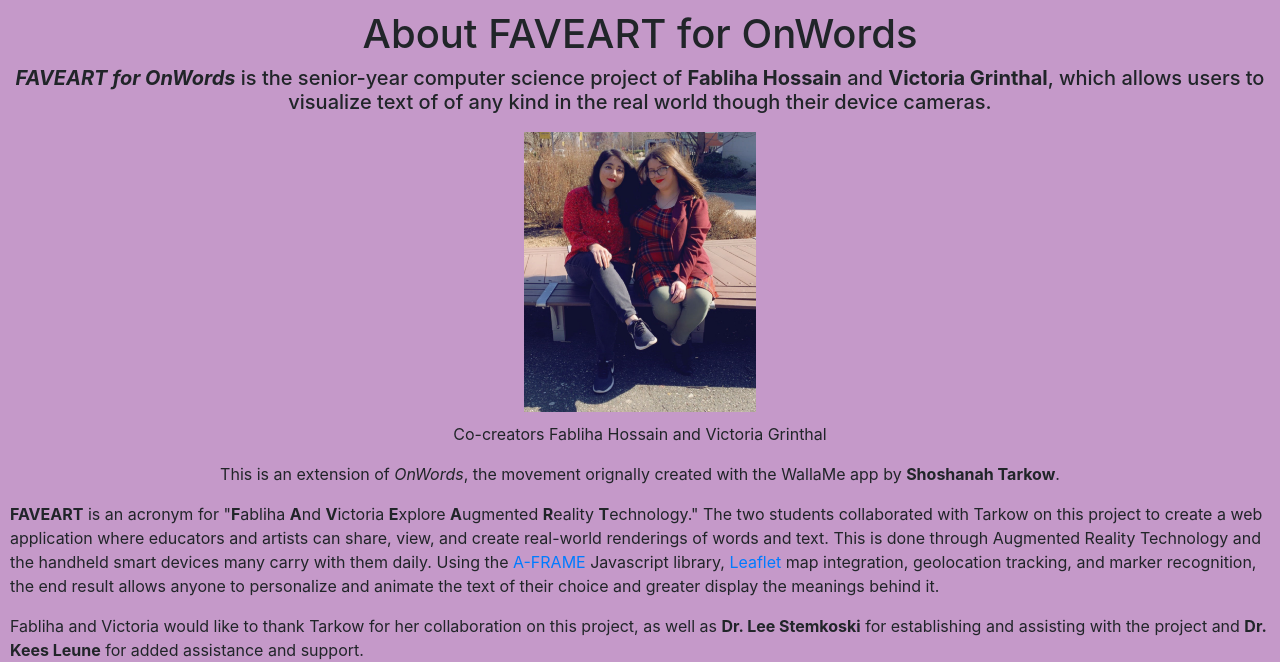
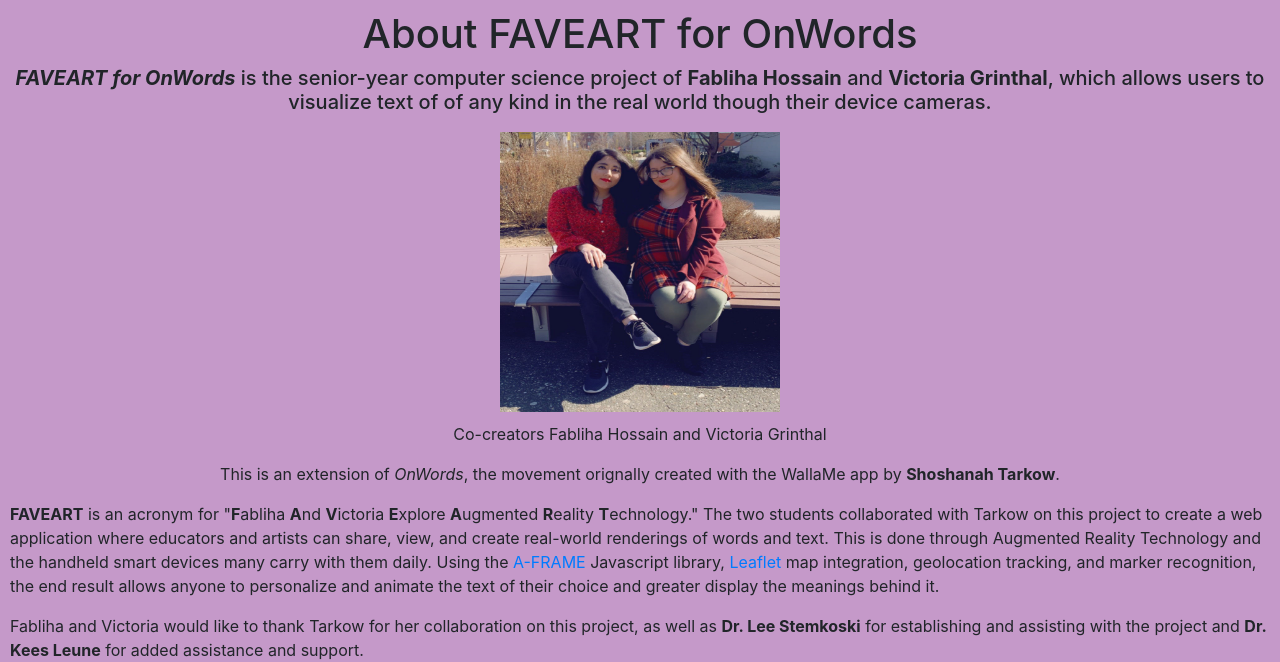
Before and after one commit to FablihaHossain/FAVEART-For-OnWords, a Flask app: page /about in a window 1280 px wide. Shown: the part 87-749 px from the top of the page. Run offline with Flask 2, Linux system fonts and the light colour scheme; some libraries are stand-ins or nearby versions.

Commit message:
S20SS2FAVE-77 About Page edits with V and F image first

```diff
--- a/application/static/stylesheet.css
+++ b/application/static/stylesheet.css
@@ -90,6 +90,7 @@
 	height:55%;
 	text-align:center;
 	max-height: 300px;
+	min-width: 300px;
 }
 
 @media screen and (max-width: 600px) {
```
